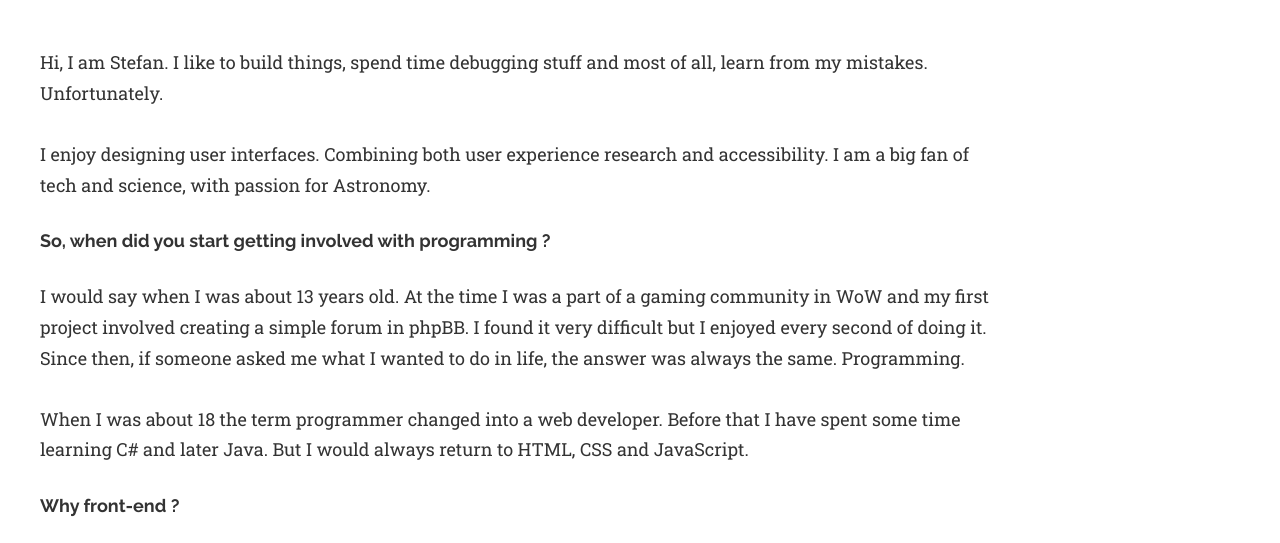
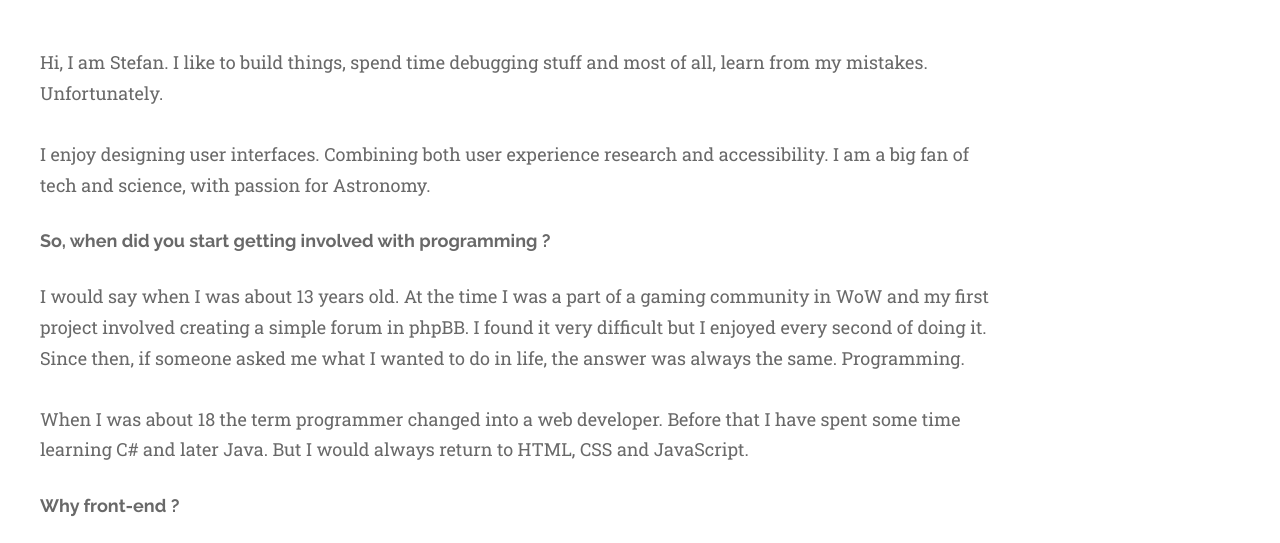
Before and after one commit to keif/gatsby-blog, a Gatsby site: page /about in a window 1280 px wide. Shown: the part 205-748 px from the top of the page. Built offline with nearby package versions, Linux system fonts and the light colour scheme; Gatsby itself is replaced by a stand-in of ours; some packages are replaced by stand-ins of ours.

Commit message:
page: add consisten text color to about me page

```diff
--- a/src/templates/about.js
+++ b/src/templates/about.js
@@ -1,5 +1,4 @@
 import React from "react";
-import PropTypes from "prop-types";
 import { graphql } from "gatsby";
 import Common from "../blocks/Common";
 import Layout from "../components/layout";
@@ -13,7 +12,8 @@ export default function Template({ data }) {
         <Common.Title>{frontmatter.title}</Common.Title>
         <div
           style={{
-            maxWidth: "960px"
+            maxWidth: "960px",
+            color: "#696969"
           }}
           dangerouslySetInnerHTML={{ __html: html }}
         />
```
